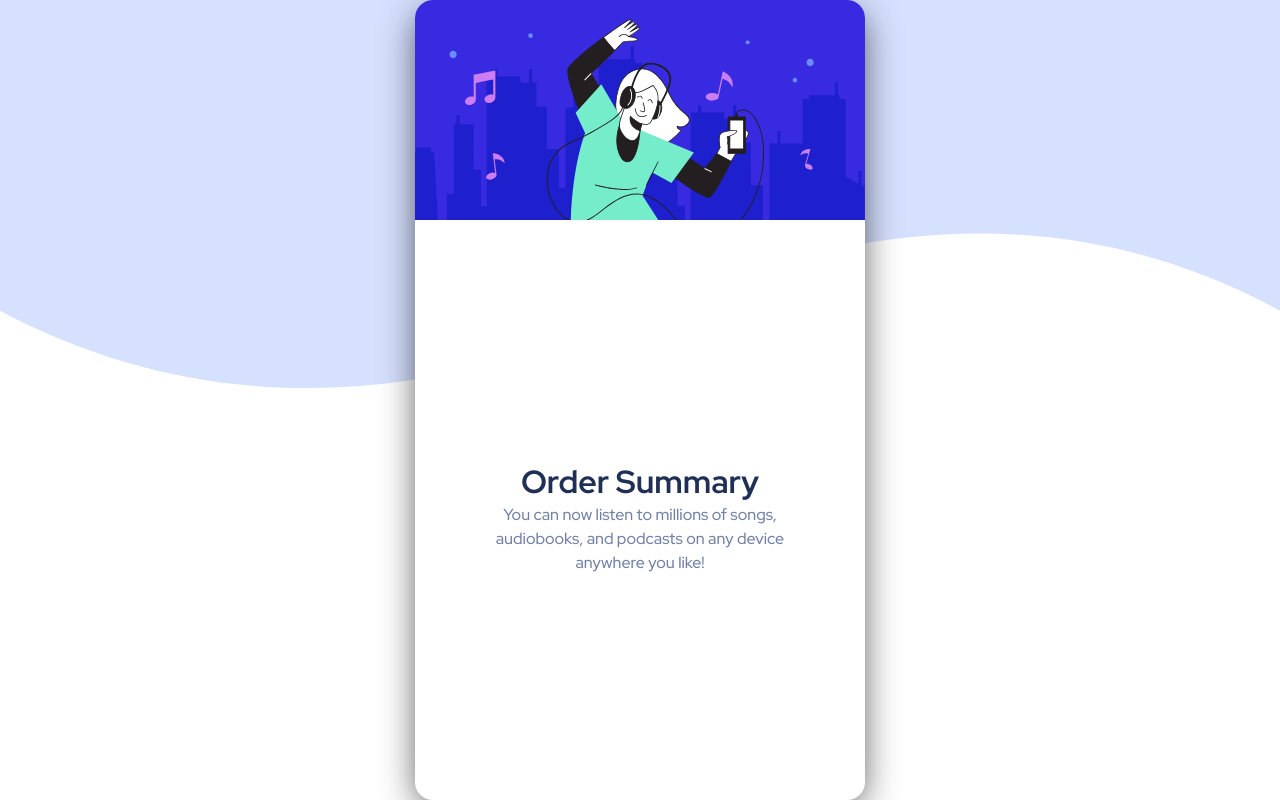
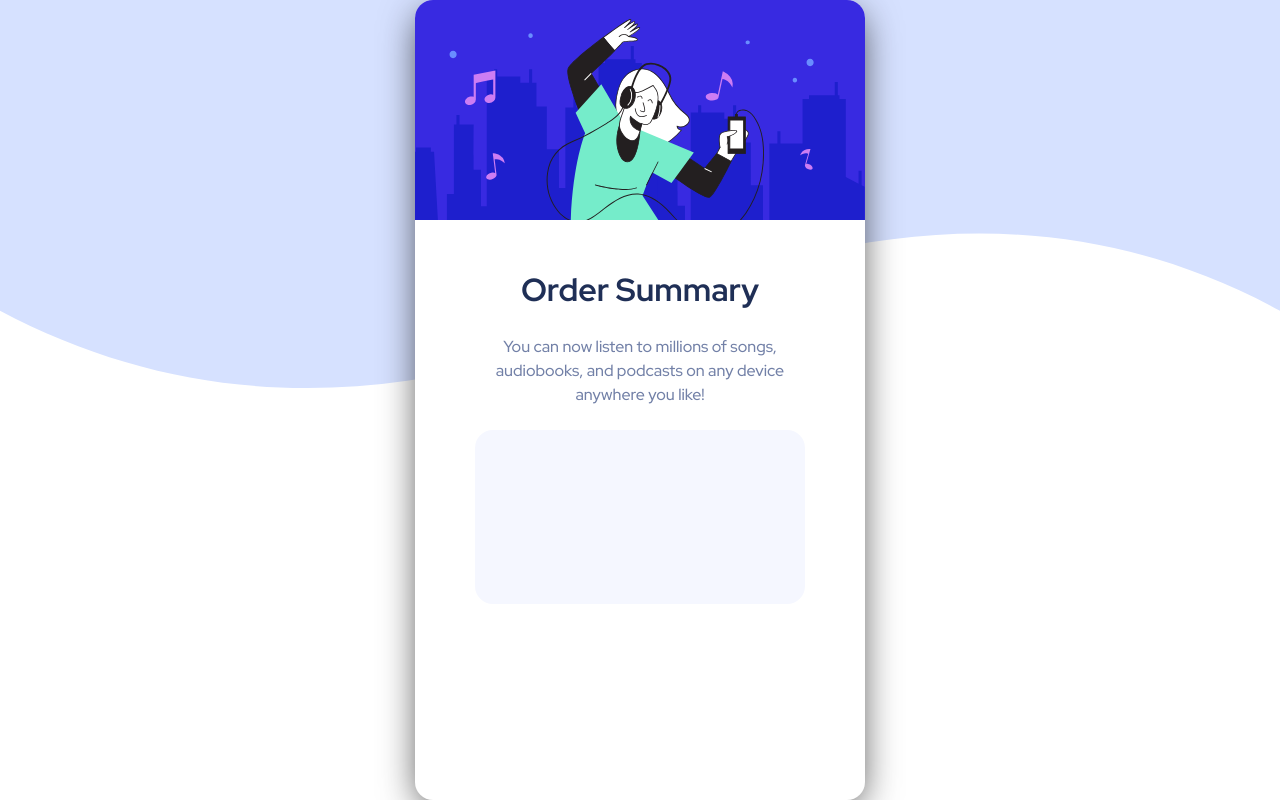
Before and after one commit to LukeBob/Order-summary-card, a PHP site: page / in a window 1280 px wide. Run offline with PHP 8.4, Linux system fonts and the light colour scheme.

Commit message:
small tweaks, styled mid box container (plan_container)

```diff
--- a/styles.css
+++ b/styles.css
@@ -32,7 +32,9 @@ p {
 }
 
 h1 {
+    padding: 24px 4px;
     color: hsl(223, 47%, 23%);
+
 }
 
 
@@ -68,4 +70,22 @@ h1 {
     align-items: center;
     justify-content: center;
     text-align: center;
+    flex-direction: column;
 }
+
+.card_heading_container {
+    flex: 1;
+}
+
+.plan_container {
+    flex: .8;
+    height: 100%;
+    width: 100%;
+    background: hsl(225, 100%, 98%);
+    border-radius: 18px;
+    display: flex;
+    padding: 12px 12px;
+
+}
+
+.proc_container { flex: 1;}
```
